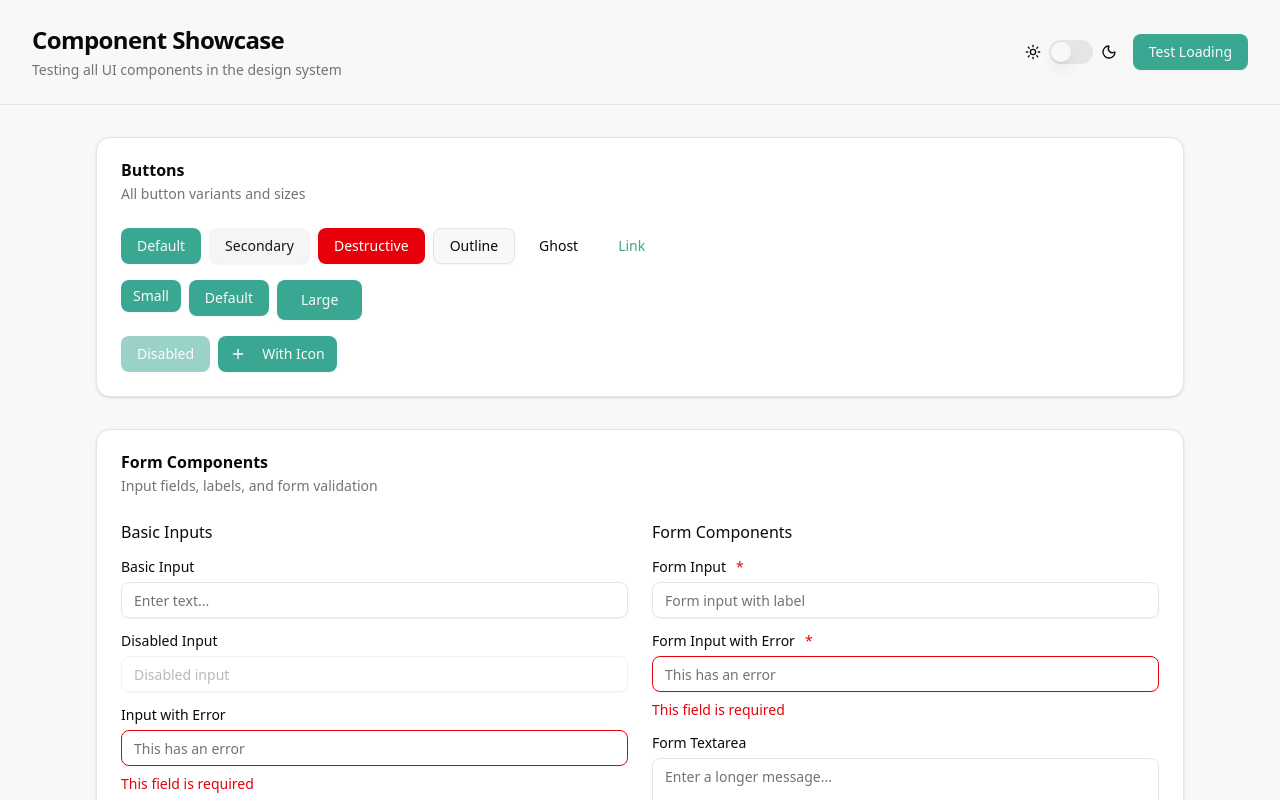
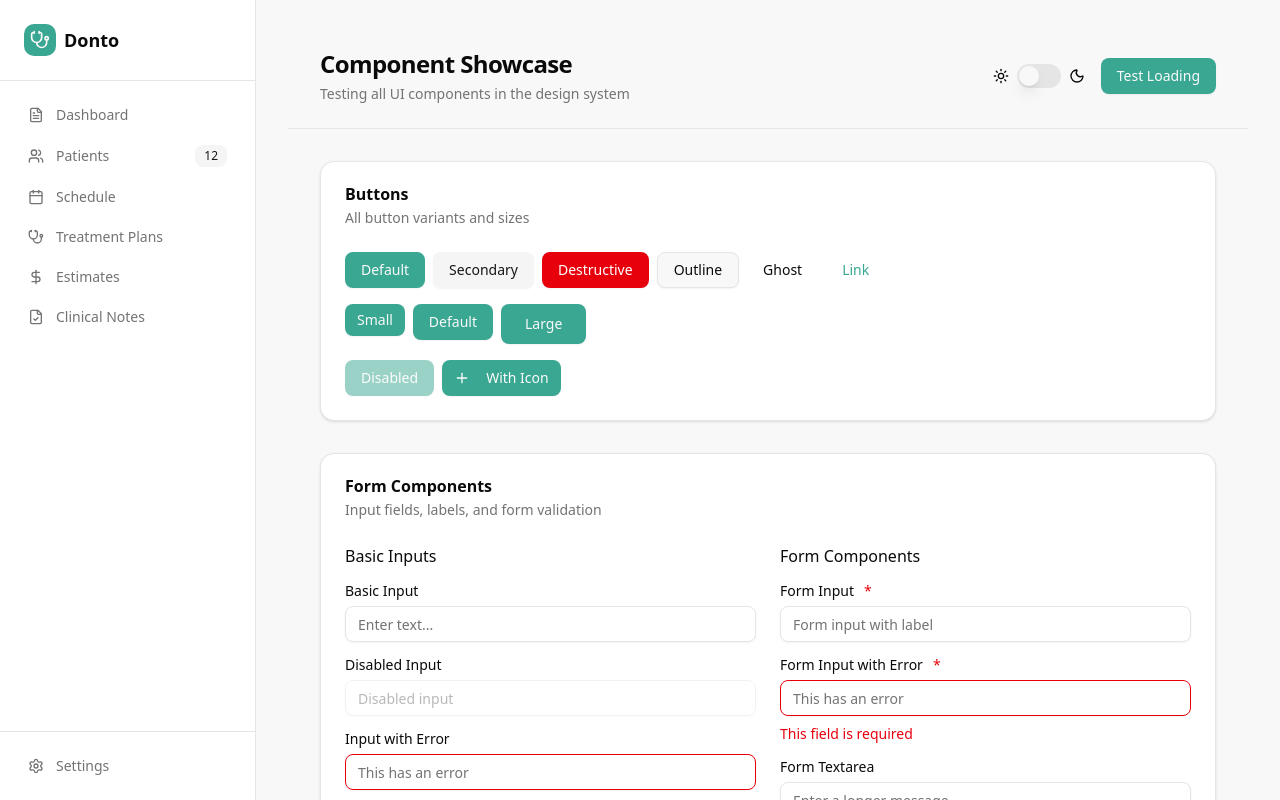
Before and after one commit to jjac111/donto, a Next.js app in the folder web/: page /test in a window 1280 px wide. Shown: the top 800 px of the page. Built offline with nearby package versions, Linux system fonts and the light colour scheme; no server answers.

Commit message:
add sidebar

```diff
--- a/web/src/app/test/page.tsx
+++ b/web/src/app/test/page.tsx
@@ -35,6 +35,7 @@ import { LoadingSpinner } from '@/components/ui/loading-spinner'
 import { EmptyState } from '@/components/ui/empty-state'
 import { FormInput, FormTextarea, FormSelect } from '@/components/ui/form-field'
 import { Toggle } from '@/components/ui/toggle'
+import { AppLayout } from '@/components/layout/app-layout'
 import {
   Users,
   Calendar,
@@ -92,7 +93,7 @@ export default function TestPage() {
   ]
 
   return (
-    <div className="min-h-screen bg-background">
+    <AppLayout>
       <PageHeader
         title="Component Showcase"
         description="Testing all UI components in the design system"
@@ -466,6 +467,6 @@ export default function TestPage() {
           </CardContent>
         </Card>
       </Container>
-    </div>
+    </AppLayout>
   )
 }
--- a/web/src/components/layout/app-layout.tsx
+++ b/web/src/components/layout/app-layout.tsx
@@ -1,78 +1,50 @@
 'use client'
 
-import { useTranslations } from 'next-intl'
-import { useAuthStore } from '@/store'
+import { useState } from 'react'
+import { Sidebar } from './sidebar'
+import { Button } from '@/components/ui/button'
+import { Menu } from 'lucide-react'
 
 interface AppLayoutProps {
   children: React.ReactNode
+  showSidebar?: boolean
 }
 
-export function AppLayout({ children }: AppLayoutProps) {
-  const tNav = useTranslations('navigation')
-  const tCommon = useTranslations('common')
-  const { user, logout } = useAuthStore()
+export function AppLayout({ children, showSidebar = true }: AppLayoutProps) {
+  const [sidebarOpen, setSidebarOpen] = useState(false)
+
+  if (!showSidebar) {
+    return <div className="min-h-screen bg-background">{children}</div>
+  }
 
   return (
-    <div className="min-h-screen bg-gray-50">
-      {/* Header */}
-      <header className="bg-white border-b border-gray-200">
-        <div className="max-w-7xl mx-auto px-4 sm:px-6 lg:px-8">
-          <div className="flex justify-between items-center h-16">
-            <div className="flex items-center">
-              <h1 className="text-xl font-semibold text-gray-900">Donto</h1>
-            </div>
+    <div className="flex h-screen bg-background overflow-hidden">
+      <Sidebar isOpen={sidebarOpen} onClose={() => setSidebarOpen(false)} />
 
-            <div className="flex items-center space-x-4">
-              <span className="text-sm text-gray-700">
-                {user?.firstName} {user?.lastName}
-              </span>
-              <button
-                onClick={() => logout()}
-                className="text-sm text-gray-500 hover:text-gray-700"
-              >
-                {tCommon('logout')}
-              </button>
-            </div>
+      {/* Main content area */}
+      <div className="flex-1 flex flex-col overflow-y-auto">
+        {/* Mobile header */}
+        <div className="sticky top-0 z-40 flex h-16 shrink-0 items-center gap-x-4 border-b border-border bg-background px-4 shadow-sm sm:gap-x-6 sm:px-6 lg:hidden">
+          <Button
+            variant="ghost"
+            size="sm"
+            onClick={() => setSidebarOpen(true)}
+            className="lg:hidden"
+          >
+            <Menu className="h-5 w-5" />
+            <span className="sr-only">Open sidebar</span>
+          </Button>
+
+          <div className="flex-1 text-sm font-semibold leading-6 text-foreground">
+            Donto
           </div>
         </div>
-      </header>
 
-      {/* Navigation */}
-      <nav className="bg-white border-b border-gray-200">
-        <div className="max-w-7xl mx-auto px-4 sm:px-6 lg:px-8">
-          <div className="flex space-x-8">
-            <a
-              href="/dashboard"
-              className="border-transparent text-gray-500 hover:text-gray-700 hover:border-gray-300 whitespace-nowrap py-2 px-1 border-b-2 font-medium text-sm"
-            >
-              {tCommon('dashboard')}
-            </a>
-            <a
-              href="/patients"
-              className="border-transparent text-gray-500 hover:text-gray-700 hover:border-gray-300 whitespace-nowrap py-2 px-1 border-b-2 font-medium text-sm"
-            >
-              {tNav('patients')}
-            </a>
-            <a
-              href="/appointments"
-              className="border-transparent text-gray-500 hover:text-gray-700 hover:border-gray-300 whitespace-nowrap py-2 px-1 border-b-2 font-medium text-sm"
-            >
-              {tNav('appointments')}
-            </a>
-            <a
-              href="/calendar"
-              className="border-transparent text-gray-500 hover:text-gray-700 hover:border-gray-300 whitespace-nowrap py-2 px-1 border-b-2 font-medium text-sm"
-            >
-              {tNav('calendar')}
-            </a>
-          </div>
-        </div>
-      </nav>
-
-      {/* Main content */}
-      <main className="max-w-7xl mx-auto py-6 sm:px-6 lg:px-8">
-        <div className="px-4 py-6 sm:px-0">{children}</div>
-      </main>
+        {/* Page content */}
+        <main className="flex-1 py-6">
+          <div className="px-4 sm:px-6 lg:px-8">{children}</div>
+        </main>
+      </div>
     </div>
   )
 }
--- /dev/null
+++ b/web/src/components/layout/sidebar.tsx
@@ -0,0 +1,158 @@
+'use client'
+
+import { cn } from '@/lib/utils'
+import { Button } from '@/components/ui/button'
+import { Badge } from '@/components/ui/badge'
+import { Separator } from '@/components/ui/separator'
+import {
+  Users,
+  Calendar,
+  FileText,
+  Settings,
+  Stethoscope,
+  DollarSign,
+  FileCheck,
+  Menu,
+  X,
+} from 'lucide-react'
+import Link from 'next/link'
+import { usePathname } from 'next/navigation'
+
+interface SidebarProps {
+  isOpen: boolean
+  onClose: () => void
+  className?: string
+}
+
+const navigation = [
+  {
+    name: 'Dashboard',
+    href: '/dashboard',
+    icon: FileText,
+  },
+  {
+    name: 'Patients',
+    href: '/patients',
+    icon: Users,
+  },
+  {
+    name: 'Schedule',
+    href: '/schedule',
+    icon: Calendar,
+  },
+  {
+    name: 'Treatment Plans',
+    href: '/treatments',
+    icon: Stethoscope,
+  },
+  {
+    name: 'Estimates',
+    href: '/estimates',
+    icon: DollarSign,
+  },
+  {
+    name: 'Clinical Notes',
+    href: '/clinical-notes',
+    icon: FileCheck,
+  },
+]
+
+export function Sidebar({ isOpen, onClose, className }: SidebarProps) {
+  const pathname = usePathname()
+
+  return (
+    <>
+      {/* Mobile overlay */}
+      {isOpen && (
+        <div
+          className="fixed inset-0 z-40 bg-background/80 backdrop-blur-sm lg:hidden"
+          onClick={onClose}
+        />
+      )}
+
+      {/* Sidebar */}
+      <div
+        className={cn(
+          'fixed left-0 top-0 z-50 h-full w-64 transform border-r border-border bg-card transition-transform duration-300 ease-in-out lg:translate-x-0 lg:static lg:inset-0 lg:flex lg:flex-col',
+          isOpen ? 'translate-x-0' : '-translate-x-full',
+          className
+        )}
+      >
+        <div className="flex h-full flex-col">
+          {/* Header */}
+          <div className="flex items-center justify-between p-6">
+            <div className="flex items-center space-x-2">
+              <div className="h-8 w-8 rounded-lg bg-primary flex items-center justify-center">
+                <Stethoscope className="h-5 w-5 text-primary-foreground" />
+              </div>
+              <span className="text-lg font-semibold text-foreground">
+                Donto
+              </span>
+            </div>
+            <Button
+              variant="ghost"
+              size="sm"
+              onClick={onClose}
+              className="lg:hidden"
+            >
+              <X className="h-4 w-4" />
+            </Button>
+          </div>
+
+          <Separator />
+
+          {/* Navigation */}
+          <nav className="flex-1 space-y-1 p-4">
+            {navigation.map(item => {
+              const isActive = pathname === item.href
+              return (
+                <Link
+                  key={item.name}
+                  href={item.href}
+                  className={cn(
+                    'flex items-center space-x-3 rounded-lg px-3 py-2 text-sm font-medium transition-colors hover:bg-accent hover:text-accent-foreground',
+                    isActive
+                      ? 'bg-accent text-accent-foreground'
+                      : 'text-muted-foreground'
+                  )}
+                  onClick={() => {
+                    // Close sidebar on mobile when navigating
+                    if (window.innerWidth < 1024) {
+                      onClose()
+                    }
+                  }}
+                >
+                  <item.icon className="h-4 w-4" />
+                  <span>{item.name}</span>
+                  {item.name === 'Patients' && (
+                    <Badge variant="secondary" className="ml-auto">
+                      12
+                    </Badge>
+                  )}
+                </Link>
+              )
+            })}
+          </nav>
+
+          <Separator />
+
+          {/* Footer */}
+          <div className="p-4">
+            <Link
+              href="/settings"
+              className={cn(
+                'flex items-center space-x-3 rounded-lg px-3 py-2 text-sm font-medium transition-colors hover:bg-accent hover:text-accent-foreground',
+                pathname === '/settings'
+                  ? 'bg-accent text-accent-foreground'
+                  : 'text-muted-foreground'
+              )}
+            >
+              <Settings className="h-4 w-4" />
+              <span>Settings</span>
+            </Link>
+          </div>
+        </div>
+      </div>
+    </>
+  )
+}
```
